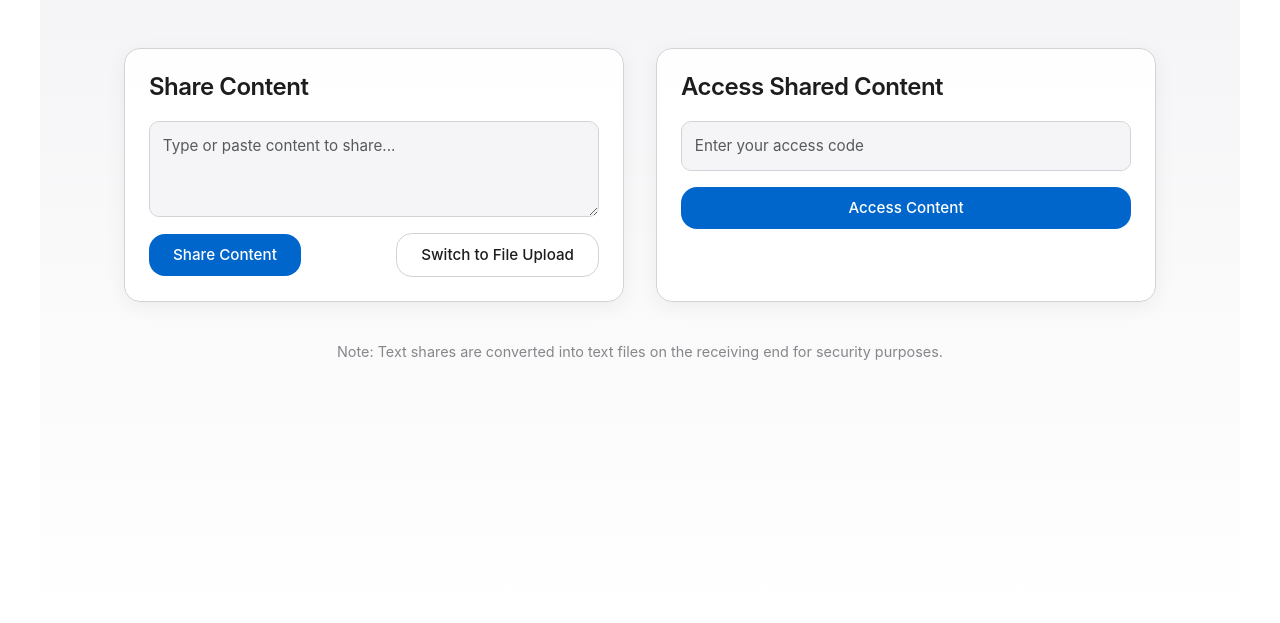
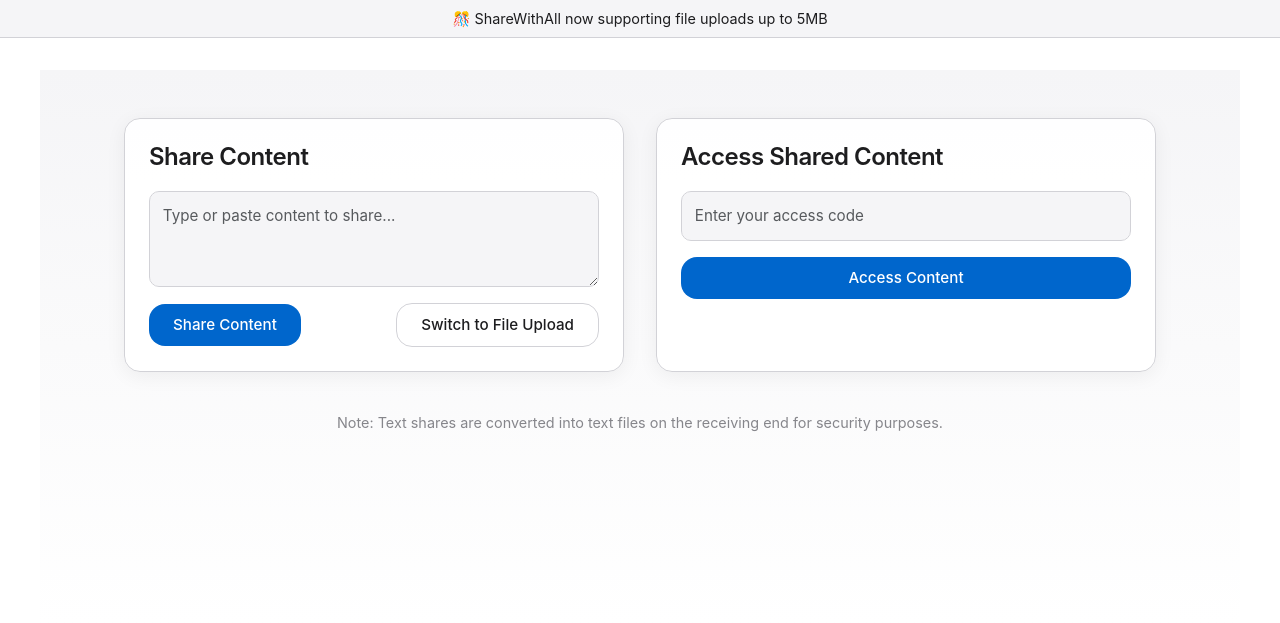
Before and after one commit to NorzOman/sharewithall, a Flask app: page / in a window 1280 px wide. Shown: the part 62-685 px from the top of the page. Run offline with Flask 3, Linux system fonts and the light colour scheme; some libraries are stand-ins or nearby versions.

Commit message:
new feature

```diff
--- a/app.py
+++ b/app.py
@@ -232,13 +232,18 @@ def download_file(file_key):
     if not re.fullmatch(r"file_\d{4}", file_key):
         return jsonify({"error": "Invalid file key format"}), 400
 
-    if file_key not in BASE64_STORAGE:
-        return jsonify({"error": "File not found"}), 404
+    try:
+        # Use pop() with a timeout to ensure cleanup even if download fails
+        file_data = BASE64_STORAGE.pop(file_key, None)
+        if file_data is None:
+            return jsonify({"error": "File not found or already downloaded"}), 404
 
-    file_data = BASE64_STORAGE.pop(file_key)
-
-    return jsonify({"file_base64": file_data})
-
+        return jsonify({"file_base64": file_data})
+    except Exception as e:
+        # If anything goes wrong, ensure we clean up
+        if file_key in BASE64_STORAGE:
+            BASE64_STORAGE.pop(file_key)
+        return jsonify({"error": "Download failed"}), 500
 
 
 '''Admin login route'''
--- a/templates/base.html
+++ b/templates/base.html
@@ -42,6 +42,21 @@
             </div>
         </div>
     </nav>
+
+    <div class="feature-banner" style="
+        background-color: #F5F5F7;
+        border-bottom: 1px solid var(--border-color);
+        padding: 8px 0;
+        text-align: center;
+        font-size: 0.9rem;
+        color: var(--text-color);
+        margin-bottom: 2rem;">
+        <div class="container">
+            <span style="display: inline-flex; align-items: center; gap: 6px;">
+                🎊 ShareWithAll now supporting file uploads up to 5MB
+            </span>
+        </div>
+    </div>
 
     <main class="container main-content">
         <div class="share-forms-container">
--- a/templates/share-file.html
+++ b/templates/share-file.html
@@ -154,13 +154,13 @@
             const file = fileInput.files[0];
 
             // Check file size
-            const MAX_FILE_SIZE = 3 * 1024 * 1024; // 3MB in bytes
+            const MAX_FILE_SIZE = 6 * 1024 * 1024; // 3MB in bytes
             if (file.size > MAX_FILE_SIZE) {
                 clearInterval(countdownInterval);
                 uploadStatus.innerHTML = `
                     <div class="share-form" style="background: #FFF2F2; border: 1px solid #FF4444;">
                         <p style="color: #FF4444; margin: 0; font-weight: 500; font-size: 0.95rem;">
-                            File size exceeds the 3MB limit.
+                            File size exceeds the 5MB limit.
                         </p>
                     </div>`;
                 submitButton.disabled = false;
```
